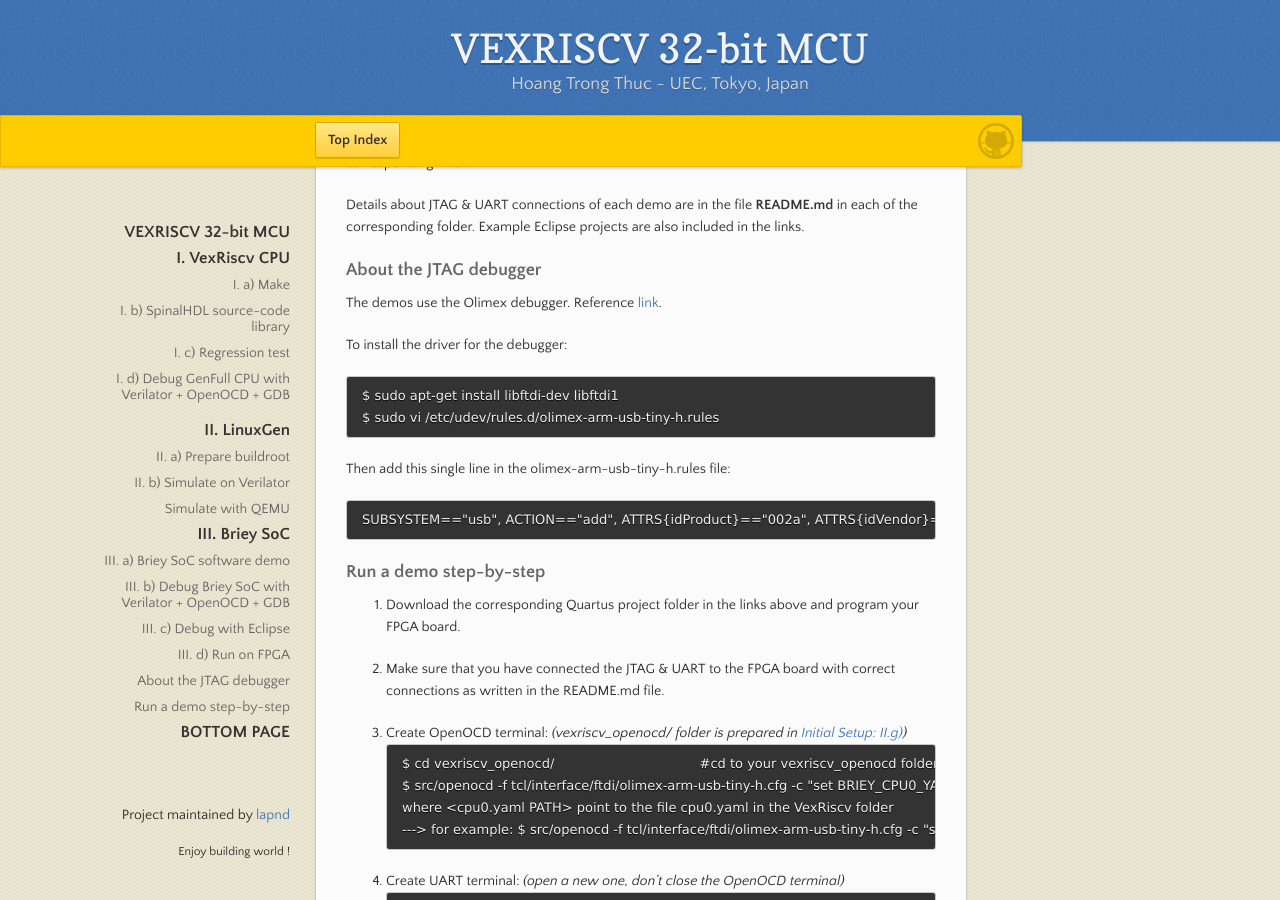
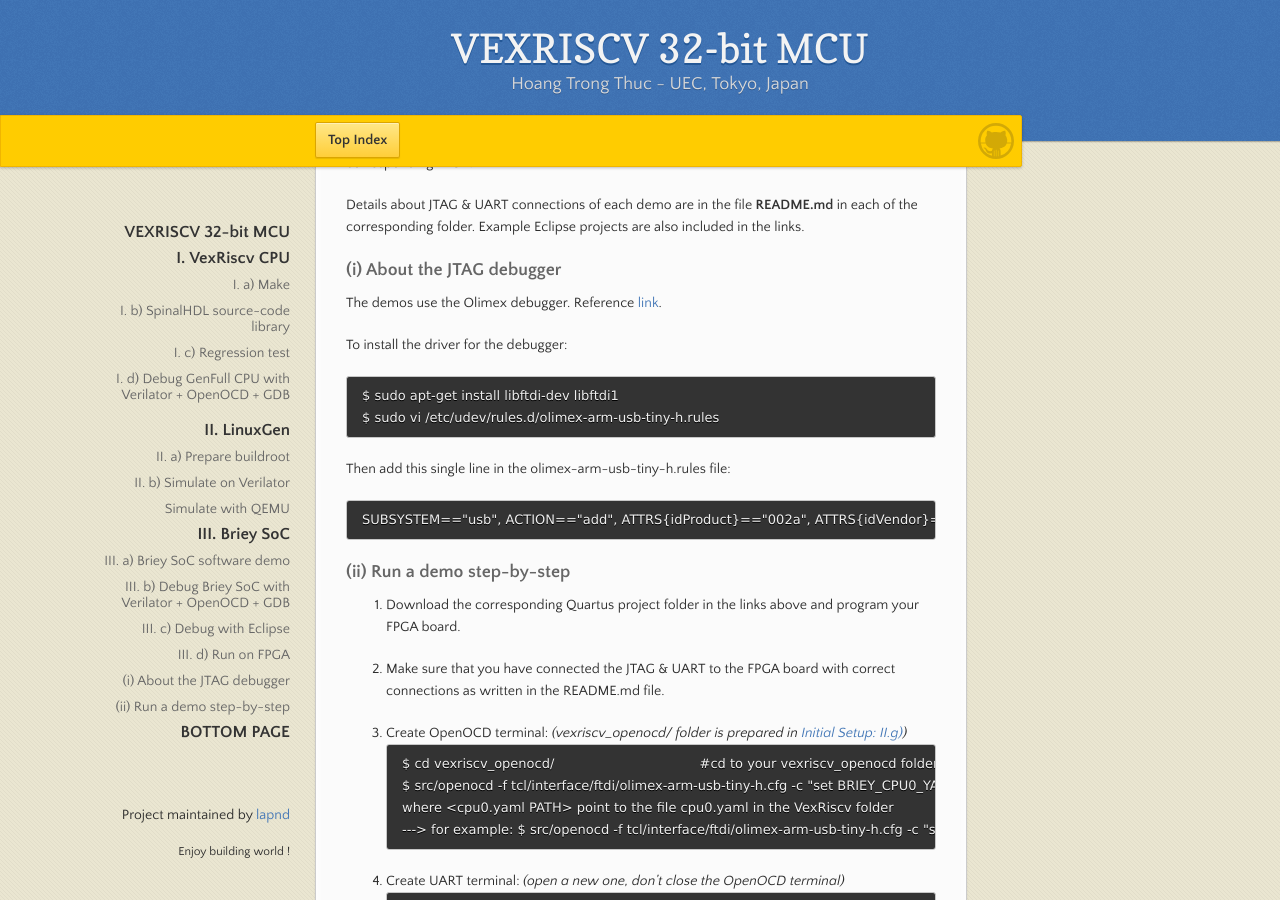
Before and after one commit to lapnd/httdes.github.io, a Jekyll site: the page built from vexriscv.md, in a window 1280 px wide and 900 px high, scrolled down 6763 px. Built offline with Jekyll 4.4.1, drawn with Linux system fonts in a browser that asks for light colours; our own code applies the rules of GitHub Pages for plain Markdown files.

```diff
--- a/vexriscv.md
+++ b/vexriscv.md
@@ -238,7 +238,7 @@ All of the demos above are based on the Briey SoC with some modifications to fit
 
 Details about JTAG & UART connections of each demo are in the file **README.md** in each of the corresponding folder. Example Eclipse projects are also included in the links.
 
-### About the JTAG debugger
+### (i) About the JTAG debugger
 
 The demos use the Olimex debugger. Reference [link](https://www.olimex.com/Products/ARM/JTAG/ARM-USB-TINY-H/).
 
@@ -251,7 +251,7 @@ Then add this single line in the olimex-arm-usb-tiny-h.rules file:
 
 	SUBSYSTEM=="usb", ACTION=="add", ATTRS{idProduct}=="002a", ATTRS{idVendor}=="15ba", MODE="664", GROUP="plugdev"
 
-### Run a demo step-by-step
+### (ii) Run a demo step-by-step
 
 1. Download the corresponding Quartus project folder in the links above and program your FPGA board.
 
```
